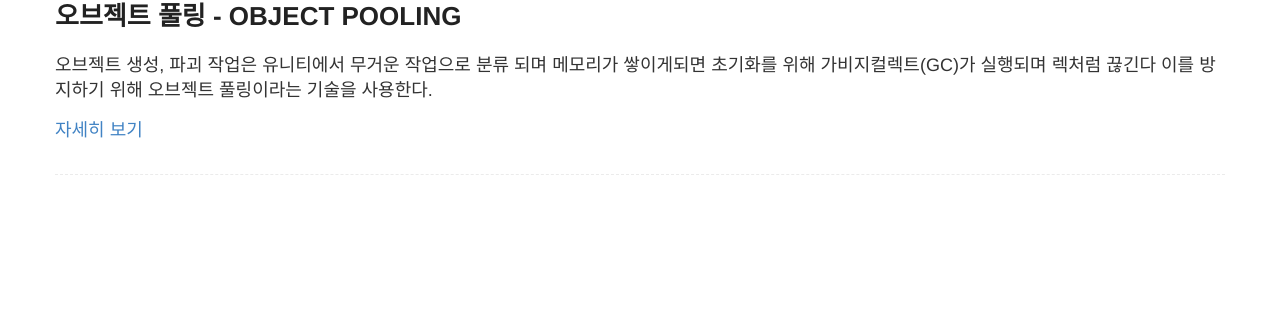
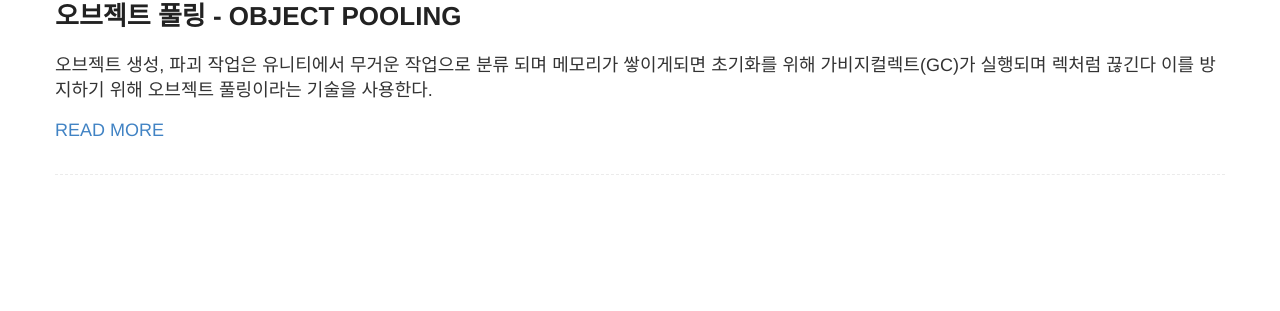
Before and after one commit to keemeesuu/keemeesuu.github.io, a Jekyll site: the page built from _posts/dev/Unity/2021-02-25-2D 기술 정리.md, in a window 1280 px wide. Shown: the part 793-1104 px from the top of the page. Built offline with Jekyll 4.4.1, drawn with Linux system fonts in a browser that asks for light colours.

Commit message:
Update 2021-02-25-2D 기술 정리.md

````diff
--- a/_posts/dev/Unity/2021-02-25-2D 기술 정리.md
+++ b/_posts/dev/Unity/2021-02-25-2D 기술 정리.md
@@ -21,6 +21,7 @@ void Update(){
 }
 ```
 <!--
+[READ MORE]()
 https://killu.tistory.com/12
 참고하기
 -->
@@ -37,6 +38,6 @@ https://killu.tistory.com/12
 
 오브젝트 생성, 파괴 작업은 유니티에서 무거운 작업으로 분류 되며 메모리가 쌓이게되면 초기화를 위해 가비지컬렉트(GC)가 실행되며 렉처럼 끊긴다 이를 방지하기 위해 오브젝트 풀링이라는 기술을 사용한다.
 
-[자세히 보기](https://keemeesuu.github.io/objectPooling/)
+[READ MORE](https://keemeesuu.github.io/objectPooling/)
 
 ---
````
